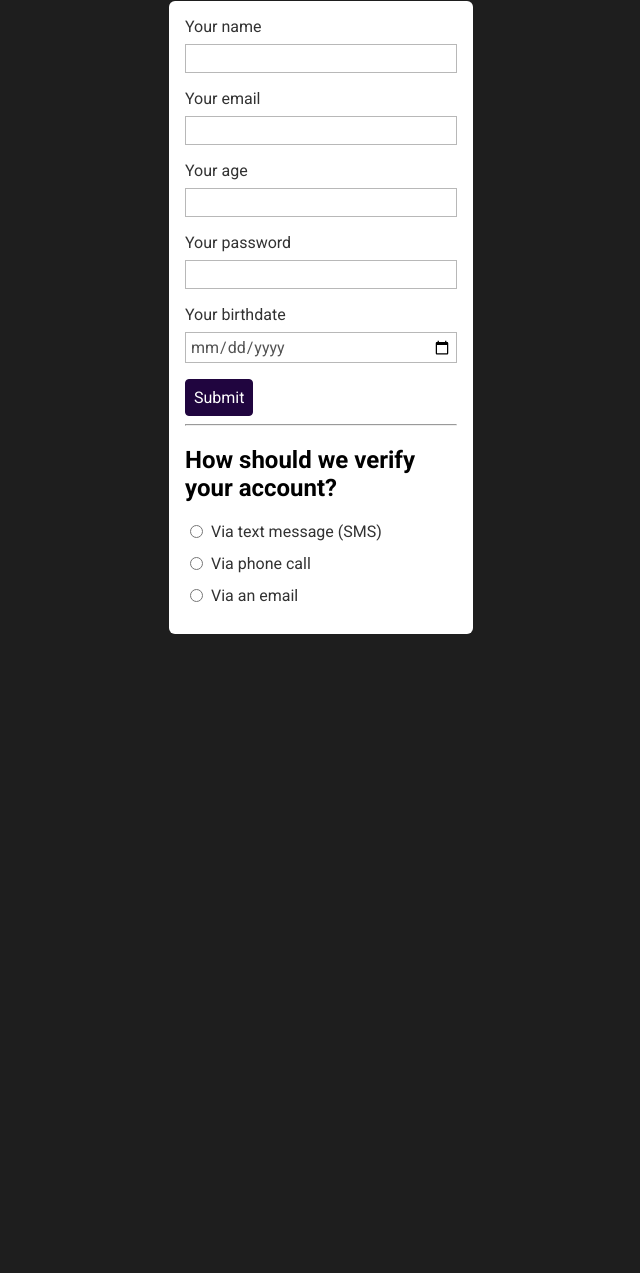
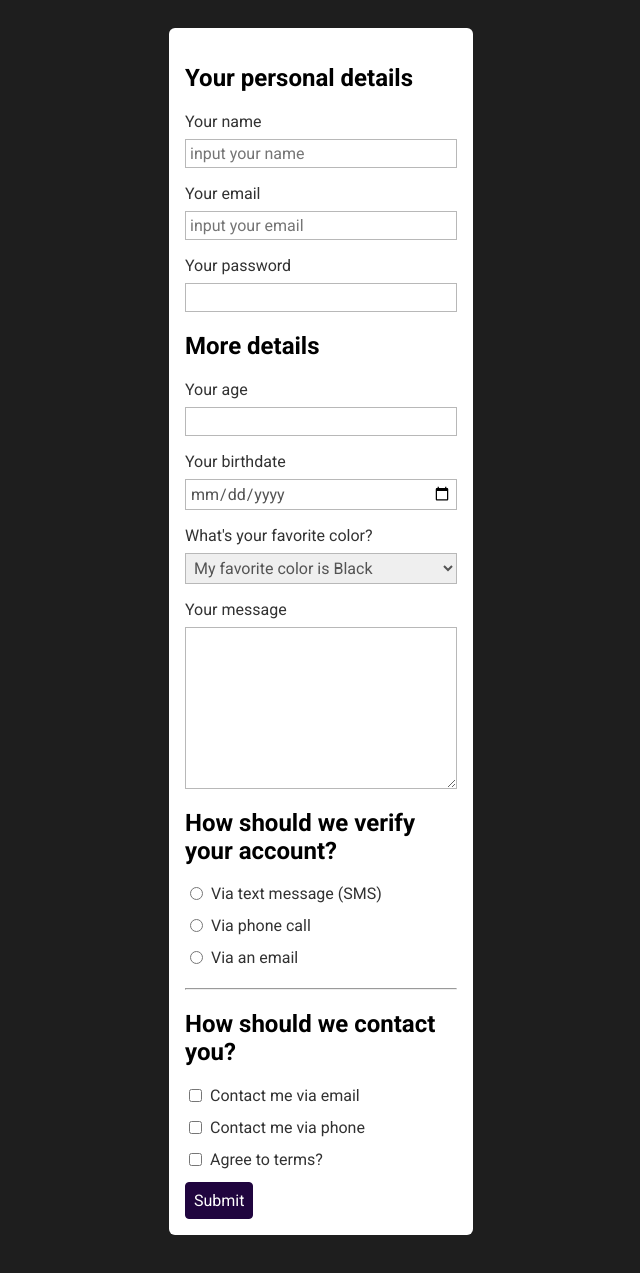
Before and after one commit to hyojin-park24/Daily-Coding, a plain HTML site: page web-form/index.html in a window 1280 px wide. Shown: the part 479-1752 px from the top of the page, without its empty margins (319-959 px from the left). Before the commit the page ends 1593 px from the top, so only its background shows below. Drawn offline with Linux system fonts and the light colour scheme.

Commit message:
Day 28 form add HTML semantic tag & validations

```diff
--- a/web-form/index.html
+++ b/web-form/index.html
@@ -10,32 +10,94 @@
     <title>WEB FORM</title>
 </head>
 <body>
+<header>
+    Demo Form
+</header>
+<main>
     <form action="index.html" method="get">
+        <section>
+            <h2>Your personal details</h2>
+            <ul>
+                <li>
                     <label for="username">Your name</label>
-        <input type="text" name="user-name" id="username"/>
+                    <input type="text" name="user-name" id="username" required placeholder="input your name"/>
+                </li>
+                <li>
                     <label for="useremail">Your email</label>
-        <input type="email" name="user-email" id="useremail"/>
+                    <input type="email" name="user-email" id="useremail" required placeholder="input your email"/>
+                </li>
+                <li>
+                    <label for="password">Your password</label>
+                    <input type="password" name="user-password" id="password" required minlength="8" />
+                </li>
+            </ul>
+        </section>
+        <section>
+            <h2>More details</h2>
+            <ul>
+                <li>
                     <label for="userage">Your age</label>
-        <input type="number" step="5" name="user-age" id="userage"/>
-        <label for="password">Your password</label>
-        <input type="password" name="user-password" id="password"/>
+                    <input type="number" step="5" name="user-age" id="userage" required min="18" max="100"/>
+                </li>
+                <li>
                     <label for="birthdate">Your birthdate</label>
-        <input type="date" name="user-birthdate" id="birthdate"/>
-        <button>Submit</button>
-        <hr>
+                    <input type="date" name="user-birthdate" id="birthdate" required min="1921-01-01" max="2003-01-01"/>
+                </li>
+                <li>
+                    <label for="favorite-color">What's your favorite color?</label>
+                    <select id="favorite-color" name="favorite-color">
+                        <option value="black"> My favorite color is Black</option>
+                        <option>Blue</option>
+                        <option>Red</option>
+                    </select>
+                </li>
+            </ul>
+        </section>
+        <section>
+            <label for="user-message">Your message</label>
+            <textarea id="user-message" name="message" rows="8"></textarea>
+        </section>
+        <section>
             <h2>How should we verify your account?</h2>
-        <div class="form-control-inline">
+            <ul>
+                <li class="form-control-inline">
                     <input type="radio" name="verify" id="verify-text-message" value="text"/>
                     <label for="verify-text-message">Via text message (SMS)</label>
-        </div>
-        <div class="form-control-inline">
+                </li>
+                <li class="form-control-inline">
                     <input type="radio" name="verify" id="verify-phone" value="phone"/>
                     <label for="verify-phone">Via phone call</label>
-        </div>
-        <div class="form-control-inline">
+                </li>
+                <li class="form-control-inline">
                     <input type="radio" name="verify" id="verify-email" value="email"/>
                     <label for="verify-email">Via an email</label>
+                </li>
+            </ul>
+        </section>
+        <hr>
+        <section>
+            <h2>How should we contact you?</h2>
+            <ul>
+                <li class="form-control-inline">
+                    <input type="checkbox" id="contact-email" name="contact" value="email"/>
+                    <label for="contact-email">Contact me via email</label>
+                </li>
+                <li class="form-control-inline">
+                    <input type="checkbox" id="contact-phone" name="contact" value="phone"/>
+                    <label for="contact-phone">Contact me via phone</label>
+                </li>
+            </ul>
+        </section>
+        <section>
+            <div class="form-control-inline">
+                <input type="checkbox" id="terms" name="terms" value="terms"/>
+                <label for="terms">Agree to terms?</label>
             </div>
+        </section>
+        <section>
+            <button type="submit">Submit</button>
+        </section>
     </form>
+</main>
 </body>
 </html>
--- a/web-form/style.css
+++ b/web-form/style.css
@@ -1,6 +1,17 @@
 body {
     background-color: rgb(30, 30, 30);
     font-family: Roboto, sans-serif;
+}
+
+h1 {
+    text-align: center;
+    color: white;
+}
+
+ul {
+    list-style: none;
+    margin: 0;
+    padding: 0;
 }
 
 form {
@@ -16,7 +27,9 @@ label {
     color: rgb(50, 50, 50);
 }
 
-input {
+input,
+textarea,
+select {
     width: 100%;
     display: block;
     margin-bottom: 1rem;
@@ -27,10 +40,15 @@ input {
     color: rgb(84,84, 84);
 }
 
-input:focus {
+input:focus,
+textarea:focus{
     background-color: rgb(219, 190, 253);
     color: rgb(32, 5, 63);
     border: rgb(32, 5, 63);
+}
+
+textarea {
+    resize: vertical;
 }
 
 button {
```
Lines whose indentation alone changed are shown as unchanged.
